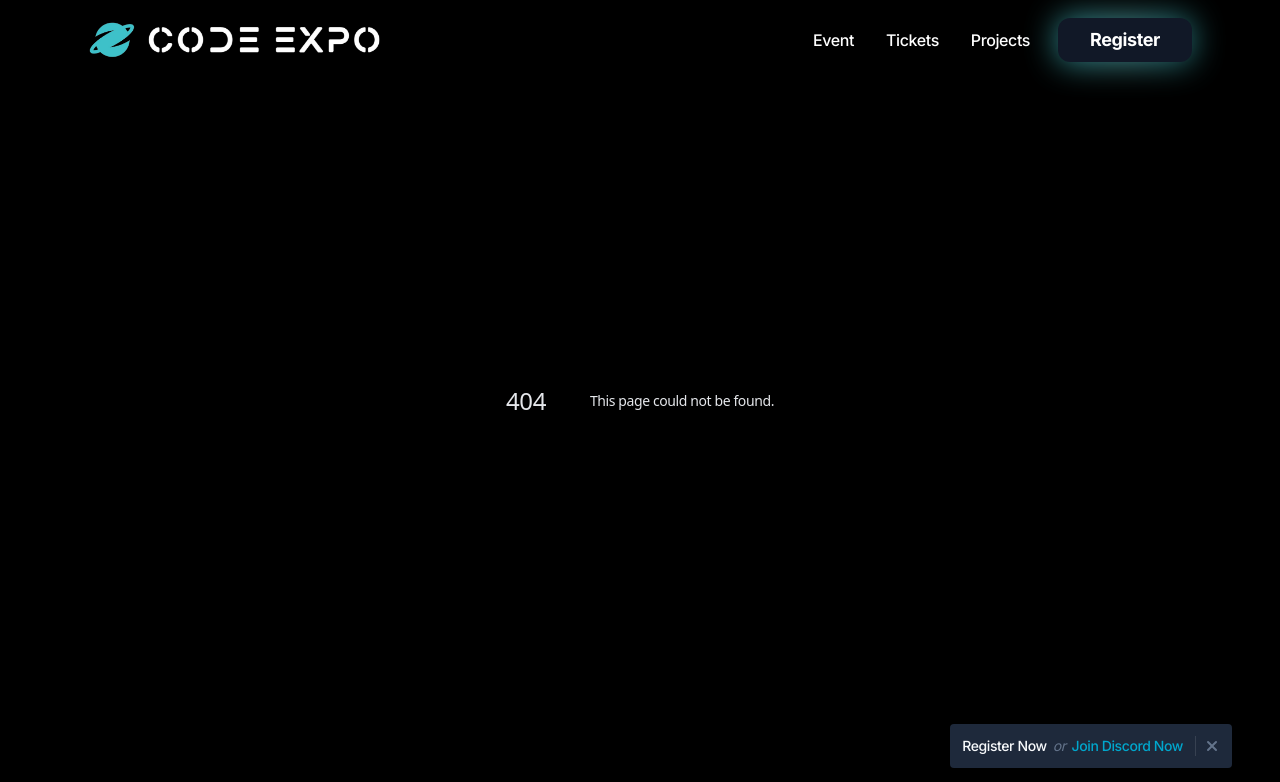
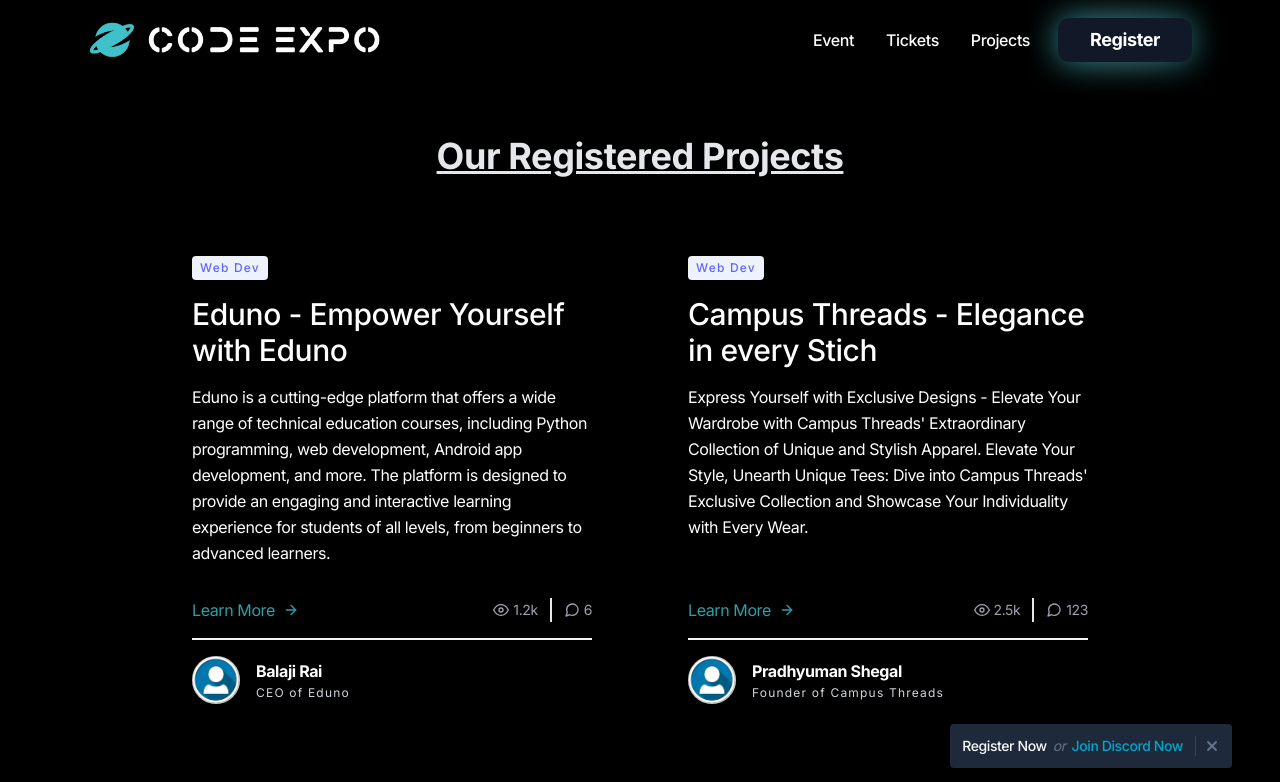
Before and after one commit to rohankumarchaudhary67/codeexpo, a Next.js app: page /projects in a window 1280 px wide. Before the commit this address had no page. Shown: the top 782 px of the page. Built offline with nearby package versions, Linux system fonts and the light colour scheme.

Commit message:
feat: Implement project page for displaying all event projects

```diff
--- /dev/null
+++ b/src/app/projects/page.tsx
@@ -0,0 +1,50 @@
+import Project_banner from "@/components/project-banner";
+import Project_block from "@/components/projects/project-block";
+
+export default function Projects() {
+
+    const projects = [
+        {
+            category: "Web Dev",
+            projectName: "Eduno - Empower Yourself with Eduno",
+            projectDetails: "Eduno is a cutting-edge platform that offers a wide range of technical education courses, including Python programming, web development, Android app development, and more. The platform is designed to provide an engaging and interactive learning experience for students of all levels, from beginners to advanced learners.",
+            projectOwner: "Balaji Rai",
+            projectOwnerPost: "CEO of Eduno",
+            projectView: "1.2k",
+            projectComment: "6",
+            projectLink: "https://www.eduno.in/"
+        },
+        {
+            category: "Web Dev",
+            projectName: "Campus Threads - Elegance in every Stich",
+            projectDetails: "Express Yourself with Exclusive Designs - Elevate Your Wardrobe with Campus Threads' Extraordinary Collection of Unique and Stylish Apparel. Elevate Your Style, Unearth Unique Tees: Dive into Campus Threads' Exclusive Collection and Showcase Your Individuality with Every Wear.",
+            projectOwner: "Pradhyuman Shegal",
+            projectOwnerPost: "Founder of Campus Threads",
+            projectView: "2.5k",
+            projectComment: "123",
+            projectLink:"https://www.campusthreads.in/"
+        }
+    ]
+
+    return (
+        <>
+            <div className="pt-24 flex flex-col justify-center items-center">
+                <h2 className="relative text-center text-3xl md:text-4xl font-bold mt-10 flex md:flex-row flex-col justify-center items-center underline">Our Registered Projects</h2>
+                <div className="container md:px-24">
+                    <section className="text-white body-font overflow-hidden">
+                        <div className="container px-6 md:px-24 py-4 md:py-20 mx-auto">
+                            <div className="flex flex-wrap -m-12">
+                                {
+                                    projects.map((project)=>(
+                                        <Project_block projectData={project}/>
+                                    ))
+                                }
+                            </div>
+                        </div>
+                    </section>
+                </div>
+                <Project_banner />
+            </div>
+        </>
+    )
+}
--- /dev/null
+++ b/src/components/projects/project-block.tsx
@@ -0,0 +1,51 @@
+interface ProjectBlockProps{
+    projectData:{
+        category: string;
+        projectName: string;
+        projectDetails: string;
+        projectOwner: string;
+        projectOwnerPost: string;
+        projectView: string;
+        projectComment: string;
+        projectLink: string;
+    }
+}
+const Project_block: React.FC<ProjectBlockProps> = ({projectData}) => {
+    return (
+        <>
+            <div className="p-12 md:w-1/2 flex flex-col items-start">
+                <span className="inline-block py-1 px-2 rounded bg-indigo-50 text-indigo-500 text-xs font-medium tracking-widest">{projectData.category}</span>
+                <h2 className="sm:text-3xl text-2xl title-font font-medium text-white mt-4 mb-4">{projectData.projectName}</h2>
+                <p className="leading-relaxed mb-8">{projectData.projectDetails}</p>
+                <div className="flex items-center flex-wrap pb-4 mb-4 border-b-2 border-gray-100 mt-auto w-full">
+                    <a className="text-[#2f9fa6] inline-flex items-center" target="_blank" href={projectData.projectLink}>Learn More
+                        <svg className="w-4 h-4 ml-2" viewBox="0 0 24 24" stroke="currentColor" stroke-width="2" fill="none" stroke-linecap="round" stroke-linejoin="round">
+                            <path d="M5 12h14"></path>
+                            <path d="M12 5l7 7-7 7"></path>
+                        </svg>
+                    </a>
+                    <span className="text-gray-400 mr-3 inline-flex items-center ml-auto leading-none text-sm pr-3 py-1 border-r-2 border-gray-200">
+                        <svg className="w-4 h-4 mr-1" stroke="currentColor" stroke-width="2" fill="none" stroke-linecap="round" stroke-linejoin="round" viewBox="0 0 24 24">
+                            <path d="M1 12s4-8 11-8 11 8 11 8-4 8-11 8-11-8-11-8z"></path>
+                            <circle cx="12" cy="12" r="3"></circle>
+                        </svg>{projectData.projectView}
+                    </span>
+                    <span className="text-gray-400 inline-flex items-center leading-none text-sm">
+                        <svg className="w-4 h-4 mr-1" stroke="currentColor" stroke-width="2" fill="none" stroke-linecap="round" stroke-linejoin="round" viewBox="0 0 24 24">
+                            <path d="M21 11.5a8.38 8.38 0 01-.9 3.8 8.5 8.5 0 01-7.6 4.7 8.38 8.38 0 01-3.8-.9L3 21l1.9-5.7a8.38 8.38 0 01-.9-3.8 8.5 8.5 0 014.7-7.6 8.38 8.38 0 013.8-.9h.5a8.48 8.48 0 018 8v.5z"></path>
+                        </svg>{projectData.projectComment}
+                    </span>
+                </div>
+                <a className="inline-flex items-center">
+                    <img alt="blog" src="/images/user.png" className="w-12 h-12 rounded-full flex-shrink-0 object-cover object-center" />
+                    <span className="flex-grow flex flex-col pl-4">
+                        <span className="title-font font-bold text-white">{projectData.projectOwner}</span>
+                        <span className="text-gray-300 text-xs tracking-widest mt-0.5">{projectData.projectOwnerPost}</span>
+                    </span>
+                </a>
+            </div>
+        </>
+    )
+}
+
+export default Project_block;
--- a/src/components/ui/header.tsx
+++ b/src/components/ui/header.tsx
@@ -37,7 +37,7 @@ export default function Header() {
                             </li>
                             <li>
                                 <Link
-                                    href="/sponsors"
+                                    href="/projects"
                                     className="font-medium text-white hover:text-[#2f9fa6] px-4 py-3 flex items-center transition duration-150 ease-in-out"
                                 >
                                     Projects
--- a/src/components/ui/mobile-menu.tsx
+++ b/src/components/ui/mobile-menu.tsx
@@ -71,8 +71,8 @@ export default function MobileMenu() {
                         </Link>
                     </li>
                     <li>
-                        <Link href="/sponsors" className="flex font-medium w-full text-[#3fc1c9] hover:text-[#04abcb] py-2 justify-center" onClick={() => setMobileNavOpen(false)}>
-                            Sponsors
+                        <Link href="/projects" className="flex font-medium w-full text-[#3fc1c9] hover:text-[#04abcb] py-2 justify-center" onClick={() => setMobileNavOpen(false)}>
+                            Projects
                         </Link>
                     </li>
                     <li>
```
Also changed, not shown: public/images/user.png (added).
